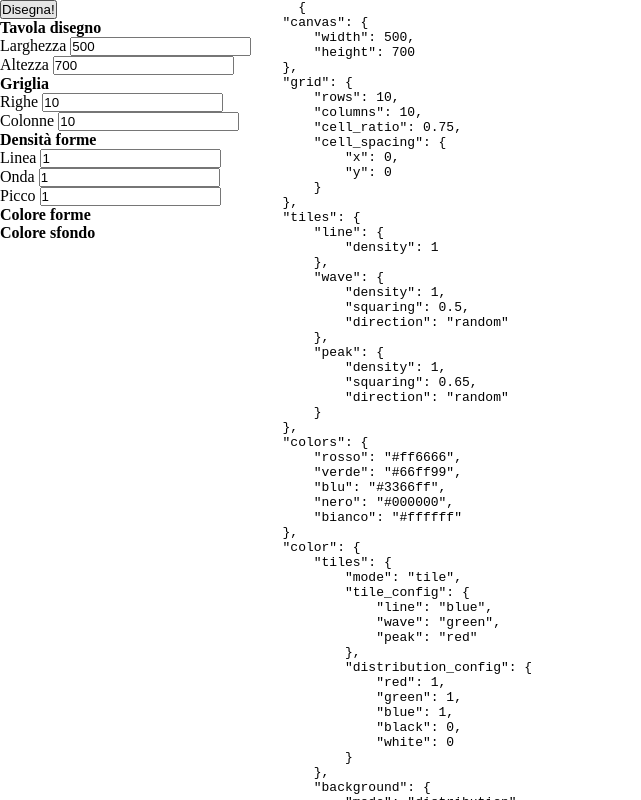
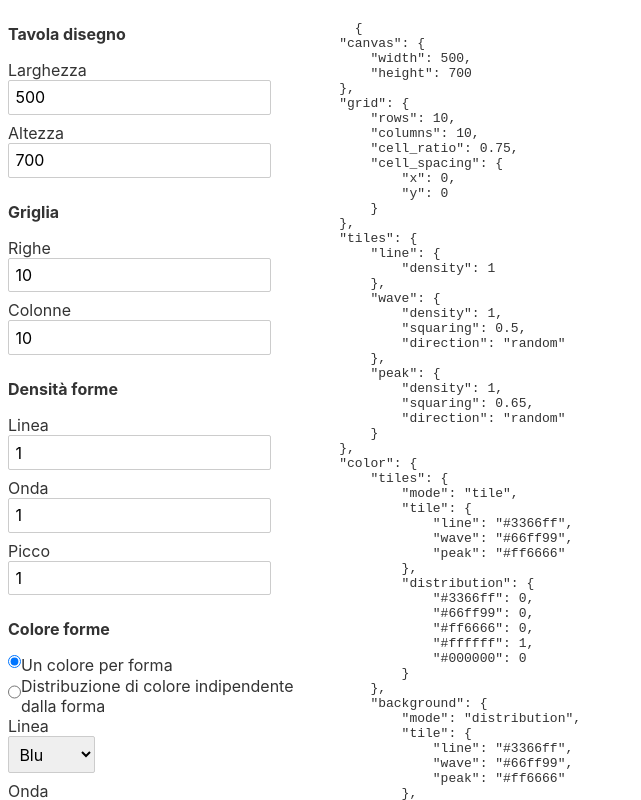
Before and after one commit to FF3300-studio/hackustica-pattern-generator, a Svelte app: page / in a window 1280 px wide. Shown: the top 800 px of the page, without its empty margins (0-641 px from the left). Built offline with nearby package versions, Linux system fonts and the light colour scheme.

Commit message:
added dependencies
edited rollup config: https://gist.github.com/bbtgnn/d019929a429b3506cf074a42e2012e8e

```diff
--- a/package.json
+++ b/package.json
@@ -25,6 +25,9 @@
     "typescript": "^4.0.0"
   },
   "dependencies": {
+    "nanoid": "^3.1.22",
+    "paper": "^0.12.15",
+    "rollup-plugin-node-globals": "^1.4.0",
     "sirv-cli": "^1.0.0"
   }
 }
--- a/public/global.css
+++ b/public/global.css
@@ -1,5 +1,63 @@
-* {
-  box-sizing: border-box;
-  margin: 0;
-  padding: 0;
+html, body {
+	position: relative;
+	width: 100%;
+	height: 100%;
 }
+
+body {
+	color: #333;
+	margin: 0;
+	padding: 8px;
+	box-sizing: border-box;
+	font-family: -apple-system, BlinkMacSystemFont, "Segoe UI", Roboto, Oxygen-Sans, Ubuntu, Cantarell, "Helvetica Neue", sans-serif;
+}
+
+a {
+	color: rgb(0,100,200);
+	text-decoration: none;
+}
+
+a:hover {
+	text-decoration: underline;
+}
+
+a:visited {
+	color: rgb(0,80,160);
+}
+
+label {
+	display: block;
+}
+
+input, button, select, textarea {
+	font-family: inherit;
+	font-size: inherit;
+	-webkit-padding: 0.4em 0;
+	padding: 0.4em;
+	margin: 0 0 0.5em 0;
+	box-sizing: border-box;
+	border: 1px solid #ccc;
+	border-radius: 2px;
+}
+
+input:disabled {
+	color: #ccc;
+}
+
+button {
+	color: #333;
+	background-color: #f4f4f4;
+	outline: none;
+}
+
+button:disabled {
+	color: #999;
+}
+
+button:not(:disabled):active {
+	background-color: #ddd;
+}
+
+button:focus {
+	border-color: #666;
+}
--- a/src/App.svelte
+++ b/src/App.svelte
@@ -1,30 +1,21 @@
 <script lang="ts">
-  import { draw } from "./ts/draw";
-  import type { ColorMode, Tile, InputConfig } from "./ts/InputConfig";
-  /*
-   * In svelte, because of Rollup,
-   * when you have to import a Type/Interface
-   * you need to add "type" before the import
-   */
+  /* --- Imports --- */
+  import paper from "paper";
 
+  // Svelts imports
   import InputGroup from "./components/InputGroup.svelte";
   import InputItem from "./components/InputItem.svelte";
   import InputInteger from "./components/InputInteger.svelte";
   import InputColor from "./components/InputColor.svelte";
 
-  const tiles: Array<{ id: Tile; name: string }> = [
-    { id: "line", name: "Linea" },
-    { id: "wave", name: "Onda" },
-    { id: "peak", name: "Picco" },
-  ];
+  // TS / UI imports
+  import type { InputConfig } from "./ts/ui/InputConfig";
+  import { tiles_text } from "./ts/ui/text";
 
-  const color_modes: Array<{ id: ColorMode; name: string }> = [
-    { id: "tile", name: "Un colore per forma" },
-    {
-      id: "distribution",
-      name: "Distribuzione di colore indipendente dalla forma",
-    },
-  ];
+  // TS / Logic imports
+  import { Tiles, Directions, ColorModes } from "./ts/app/index";
+
+  /* --- Logic --- */
 
   let config: InputConfig = {
     canvas: {
@@ -45,52 +36,40 @@
       wave: { density: 1, squaring: 0.5, direction: "random" },
       peak: { density: 1, squaring: 0.65, direction: "random" },
     },
-    colors: {
-      rosso: "#ff6666",
-      verde: "#66ff99",
-      blu: "#3366ff",
-      nero: "#000000",
-      bianco: "#ffffff",
-    },
     color: {
       tiles: {
         mode: "tile",
-        tile_config: {
-          line: "blue",
-          wave: "green",
-          peak: "red",
+        tile: {
+          line: "#3366ff",
+          wave: "#66ff99",
+          peak: "#ff6666",
         },
-        distribution_config: {
-          red: 1,
-          green: 1,
-          blue: 1,
-          black: 0,
-          white: 0,
+        distribution: {
+          "#3366ff": 0,
+          "#66ff99": 0,
+          "#ff6666": 0,
+          "#ffffff": 1,
+          "#000000": 0,
         },
       },
       background: {
         mode: "distribution",
-        tile_config: {
-          line: "blue",
-          wave: "green",
-          peak: "red",
+        tile: {
+          line: "#3366ff",
+          wave: "#66ff99",
+          peak: "#ff6666",
         },
-        distribution_config: {
-          red: 0,
-          green: 0,
-          blue: 0,
-          black: 0,
-          white: 1,
+        distribution: {
+          "#3366ff": 0,
+          "#66ff99": 0,
+          "#ff6666": 0,
+          "#ffffff": 1,
+          "#000000": 0,
         },
       },
     },
     thicknesses: [0.1, 0.15, 0.2, 0.25, 0.3, 0.35],
   };
-
-  function handleDraw() {
-    console.log("ciccio");
-    // draw(config);
-  }
 </script>
 
 <main>
@@ -99,44 +78,41 @@
   <!-- Input -->
   <div class="input">
     <!-- Canvas -->
-    <button on:click={handleDraw}>Disegna!</button>
+    <!-- <button on:click={handleDraw}>Disegna!</button> -->
 
     <!-- Canvas -->
     <InputGroup label={"Tavola disegno"}>
       <!--  -->
       <InputItem>
-        <label for="canvas_width">Larghezza</label>
-        <InputInteger id="canvas_width" bind:value={config.canvas.width} />
+        <InputInteger label="Larghezza" bind:value={config.canvas.width} />
       </InputItem>
       <!--  -->
       <InputItem>
-        <label for="canvas_height">Altezza</label>
-        <InputInteger id="canvas_height" bind:value={config.canvas.height} />
+        <InputInteger label="Altezza" bind:value={config.canvas.height} />
       </InputItem>
+      <!--  -->
     </InputGroup>
 
     <!-- Grid -->
     <InputGroup label={"Griglia"}>
       <!--  -->
       <InputItem>
-        <label for="grid_rows">Righe</label>
-        <InputInteger id="grid_rows" bind:value={config.grid.rows} />
+        <InputInteger label="Righe" bind:value={config.grid.rows} />
       </InputItem>
       <!--  -->
       <InputItem>
-        <label for="grid_columns">Colonne</label>
-        <InputInteger id="grid_columns" bind:value={config.grid.columns} />
+        <InputInteger label="Colonne" bind:value={config.grid.columns} />
       </InputItem>
+      <!--  -->
     </InputGroup>
 
     <!-- Densità -->
     <InputGroup label={"Densità forme"}>
-      {#each tiles as tile}
+      {#each Tiles as t}
         <InputItem>
-          <label for="{tile.id}_density">{tile.name}</label>
           <InputInteger
-            id="{tile.id}_density"
-            bind:value={config.tiles[tile.id].density}
+            label={tiles_text[t]}
+            bind:value={config.tiles[t].density}
           />
         </InputItem>
       {/each}
@@ -144,26 +120,12 @@
 
     <!-- Colore tiles -->
     <InputGroup label={"Colore forme"}>
-      <!-- <InputColor
-    {color_modes}
-    {tiles}
-    {colors}
-    bind:color_mode={config.color.tiles.mode}
-    bind:tile_config={config.color.tiles.tile_config}
-    bind:distribution_config={config.color.tiles.distribution_config}
-  /> -->
+      <InputColor bind:colorConfig={config.color.tiles} />
     </InputGroup>
 
     <!-- Colore sfondo -->
     <InputGroup label={"Colore sfondo"}>
-      <!-- <InputColor
-    {color_modes}
-    {tiles}
-    colors={config.colors}
-    bind:color_mode={config.color.background.mode}
-    bind:tile_config={config.color.background.tile_config}
-    bind:distribution_config={config.color.background.distribution_config}
-  /> -->
+      <InputColor bind:colorConfig={config.color.background} />
     </InputGroup>
   </div>
 
@@ -182,4 +144,8 @@
     display: flex;
     flex-flow: row nowrap;
   }
+
+  .input {
+    max-width: 300px;
+  }
 </style>
--- a/src/components/InputColor.svelte
+++ b/src/components/InputColor.svelte
@@ -1,52 +1,73 @@
 <script lang="ts">
+  /* --- Imports --- */
+
+  // Svelte
   import InputItem from "./InputItem.svelte";
   import InputInteger from "./InputInteger.svelte";
 
-  export let color_mode: string;
-  export let color_modes: Array<{ id: string; name: string }>;
+  // TS / UI
+  import type { ColorConfig } from "../ts/ui/InputConfig";
+  import { tiles_text, colorModes_text } from "../ts/ui/text";
 
-  export let tiles: Array<{ id: string; name: string }>;
-  export let colors: Array<{ id: string; value: string; name: string }>;
+  // TS / Logic
+  import { Tiles, ColorModes } from "../ts/app/index";
 
-  export let tile_config: Record<string, string>;
-  export let distribution_config: Record<string, number>;
+  /* --- Component parameters --- */
+
+  export let colorConfig: ColorConfig;
+
+  /* --- Logic --- */
+
+  const colors = [
+    { value: "#3366ff", name: "Blu" },
+    { value: "#66ff99", name: "Verde" },
+    { value: "#ff6666", name: "Rosso" },
+    { value: "#ffffff", name: "Bianco" },
+    { value: "#000000", name: "Nero" },
+  ];
 </script>
 
 <!-- Radio buttons to select the color mode -->
 <InputItem>
-  {#each color_modes as item}
-    <label>
-      <input type="radio" bind:group={color_mode} value={item.id} />
-      {item.name}
+  {#each ColorModes as cm}
+    <label class="radio">
+      <input type="radio" bind:group={colorConfig.mode} value={cm} />
+      {colorModes_text[cm]}
     </label>
   {/each}
 </InputItem>
 
-<!-- If colormode is tile, we select a color for each tile -->
-{#if color_mode == "tile"}
-  {#each tiles as tile}
+<!-- If colormode is tile, we set color for each tile -->
+{#if colorConfig.mode == "tile"}
+  {#each Tiles as t}
     <InputItem>
-      <label>{tile.name}</label>
-      <select bind:value={tile_config[tile.id]}>
-        {#each colors as color}
+      <label>{tiles_text[t]}</label>
+      <select bind:value={colorConfig.tile[t]}>
+        {#each colors as c}
           <option
-            value={color.id}
-            selected={color.id == tile_config[tile.id] ? true : undefined}
-            >{color.name}</option
+            value={c.value}
+            selected={c.value == colorConfig.tile[t] ? true : undefined}
+            >{c.name}</option
           >
         {/each}
       </select>
     </InputItem>
   {/each}
   <!-- If colormode is distribution, for each color we specify its distribution -->
-{:else if color_mode == "distribution"}
+{:else if colorConfig.mode == "distribution"}
   {#each colors as color}
     <InputItem>
-      <label>{color.name}</label>
       <InputInteger
-        id={"bg-" + color.value}
-        bind:value={distribution_config[color.id]}
+        label={color.name}
+        bind:value={colorConfig.distribution[color.value]}
       />
     </InputItem>
   {/each}
 {/if}
+
+<style>
+  .radio {
+    display: flex;
+    flex-flow: row nowrap;
+  }
+</style>
--- a/src/components/InputInteger.svelte
+++ b/src/components/InputInteger.svelte
@@ -1,6 +1,12 @@
 <script lang="ts">
-  export let id: string;
+  import { nanoid } from "nanoid";
+
+  export let label: string;
   export let value: number;
+
+  // Generating random id
+  const id: string = nanoid(5);
 </script>
 
+<label for={id}>{label}</label>
 <input {id} type="number" bind:value min="0" step="1" />
--- a/src/main.ts
+++ b/src/main.ts
@@ -1,7 +1,10 @@
-import App from "./App.svelte";
+import App from './App.svelte';
 
 const app = new App({
-  target: document.body,
+	target: document.body,
+	props: {
+		name: 'world'
+	}
 });
 
 export default app;
--- /dev/null
+++ b/src/ts/app/index.ts
@@ -0,0 +1,15 @@
+/**
+ * Reference for this:
+ * https://www.typescriptlang.org/docs/handbook/2/indexed-access-types.html
+ * https://thoughtbot.com/blog/the-trouble-with-typescript-enums
+ * https://stackoverflow.com/questions/55020193/is-it-possible-to-create-a-typescript-type-from-an-array
+ */
+
+export const ColorModes = ["tile", "distribution"] as const;
+export type ColorMode = typeof ColorModes[number];
+
+export const Tiles = ["line", "wave", "peak"] as const;
+export type Tile = typeof Tiles[number];
+
+export const Directions = ["left", "right", "random"] as const;
+export type Direction = typeof Directions[number];
--- a/src/ts/draw.ts
+++ /dev/null
@@ -1 +0,0 @@
-export function draw(config) {}
--- /dev/null
+++ b/src/ts/ui/InputConfig.ts
@@ -0,0 +1,32 @@
+import type { Tile, Direction, ColorMode } from "../app/index";
+
+export interface ColorConfig {
+  mode: ColorMode;
+  tile: Record<Tile, string>;
+  distribution: Record<string, number>;
+}
+
+export interface InputConfig {
+  canvas: {
+    width: number;
+    height: number;
+  };
+  grid: {
+    rows: number;
+    columns: number;
+    cell_ratio: number;
+    cell_spacing: {
+      x: number;
+      y: number;
+    };
+  };
+  tiles: Record<
+    Tile,
+    { density: number; squaring?: number; direction?: Direction }
+  >;
+  color: {
+    tiles: ColorConfig;
+    background: ColorConfig;
+  };
+  thicknesses: Array<number>;
+}
--- /dev/null
+++ b/src/ts/ui/text.ts
@@ -0,0 +1,12 @@
+import type { Tile, Direction, ColorMode } from "../app/index";
+
+export const tiles_text: Record<Tile, string> = {
+  line: "Linea",
+  wave: "Onda",
+  peak: "Picco",
+};
+
+export const colorModes_text: Record<ColorMode, string> = {
+  tile: "Un colore per forma",
+  distribution: "Distribuzione di colore indipendente dalla forma",
+};
```
Also changed, not shown: rollup.config.js (+34 -28 lines), src/ts/InputConfig.ts (deleted, +0 -37 lines), 7 other files (tests, documents, lock files or other folders).
